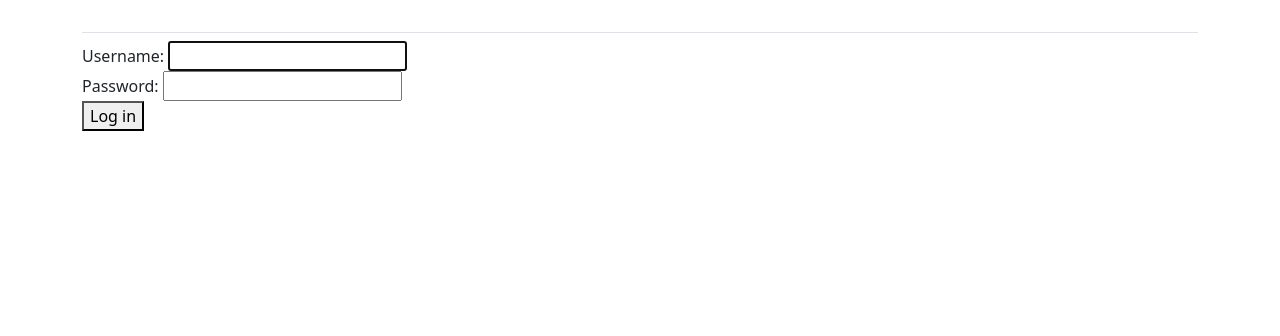
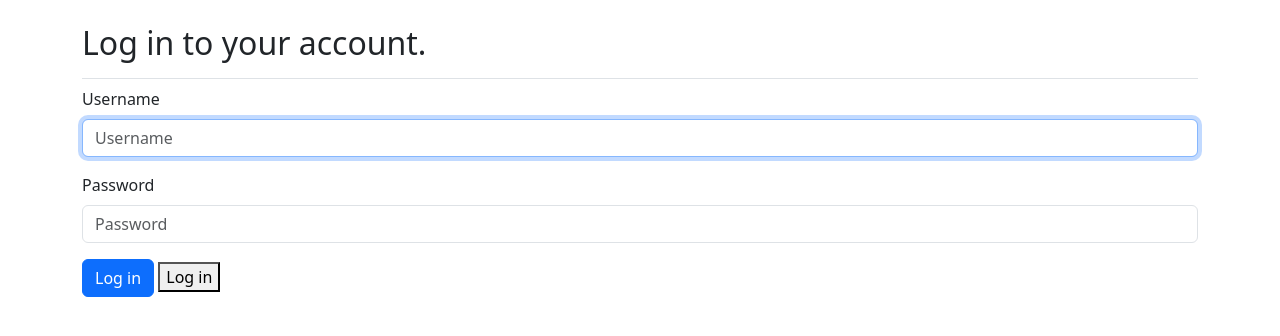
Before and after one commit to Mahan-RN/Learning-Log, a Django app: page /accounts/login/ in a window 1280 px wide. Shown: the part 58-394 px from the top of the page. Run offline with Django 5.2, Linux system fonts and the light colour scheme; some libraries are stand-ins or nearby versions.

Commit message:
Updated syling of the login page

```diff
--- a/accounts/templates/registration/login.html
+++ b/accounts/templates/registration/login.html
@@ -1,15 +1,21 @@
 {% extends 'learning_logs/base.html' %}
+{% load django_bootstrap5 %}
+
+{% block page_header %}
+<h2>Log in to your account.</h2>
+{% endblock page_header %}
+
 
 {% block content %}
 
 {% if form.errors %}
-  <p> Your username and password did not match. Please try again.</p>
+<p> Your username and password did not match. Please try again.</p>
 {% endif %}
 
 <form action="{% url 'accounts:login' %}" method="post">
     {% csrf_token %}
-    {{form.as_div}}
-
+    {% bootstrap_form form %}
+    {% bootstrap_button button_type="submit" content="Log in" %}
     <button name="submit">Log in</button>
 </form>
 
```
